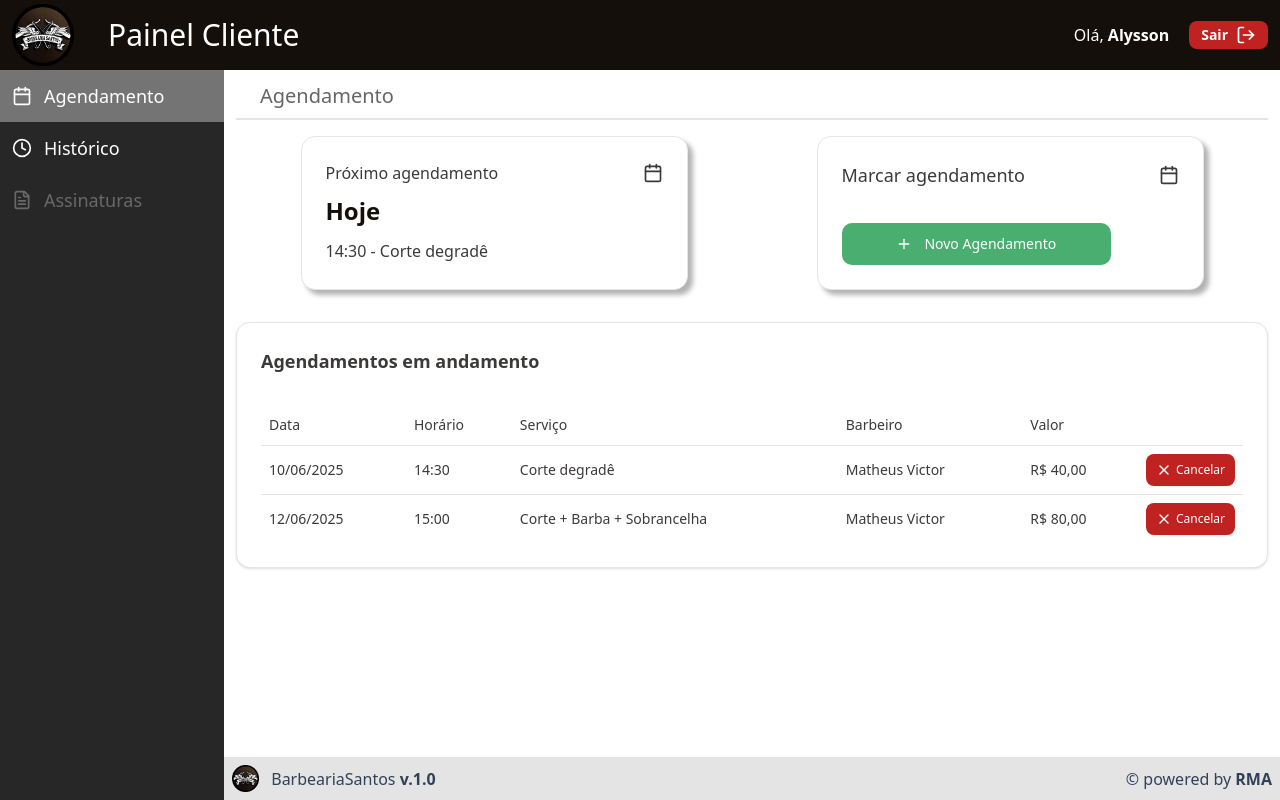
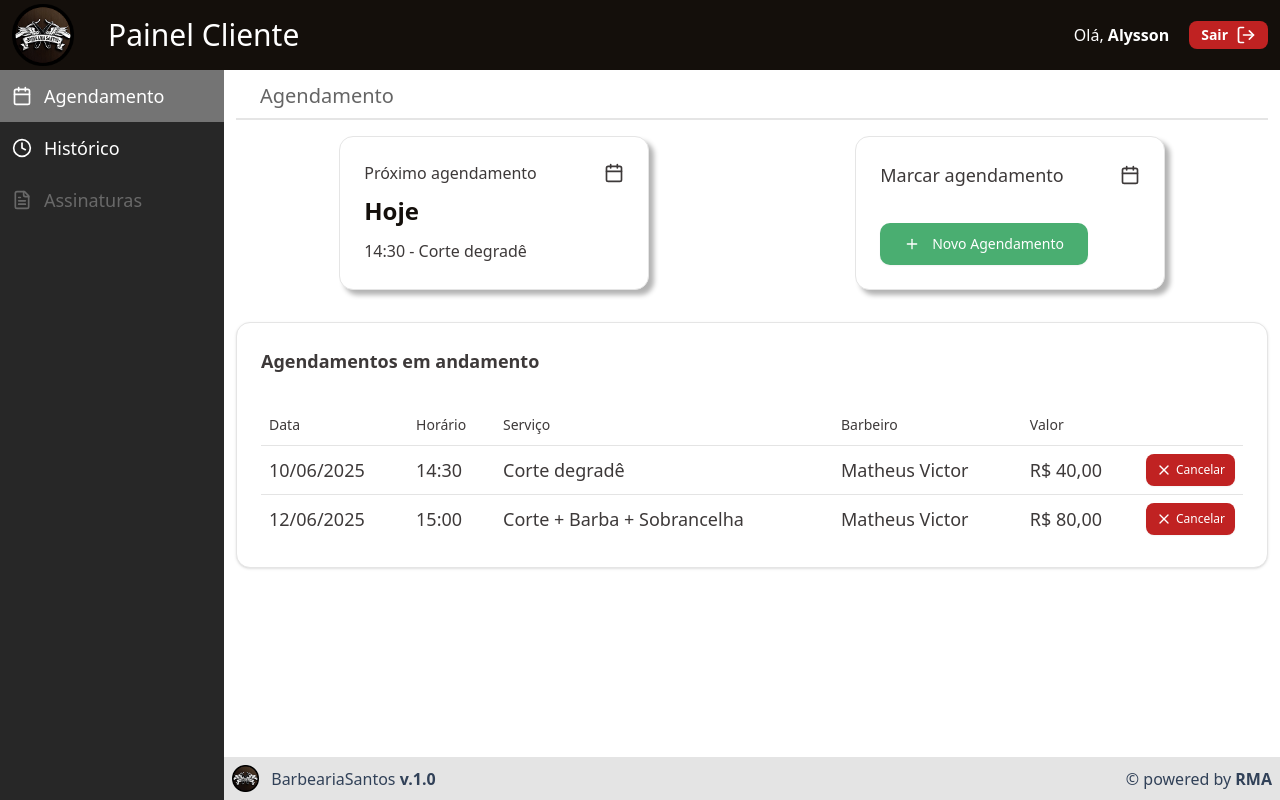
Before and after one commit to alyssongab/barbershop, a Next.js app in the folder frontend/: page /app/cliente/agendamento in a window 1280 px wide. Built offline with nearby package versions, Linux system fonts and the light colour scheme.

Commit message:
style: ajusta width dos cards e tamanho da fonte (agendamentos cliente)

```diff
--- a/frontend/src/components/cliente/agendamento/CardAgendamento.tsx
+++ b/frontend/src/components/cliente/agendamento/CardAgendamento.tsx
@@ -15,7 +15,7 @@ const CardAgendamento = () => {
     const handleCloseModal = () => setModalOpen(false);
 
     return (
-        <Card className="card-detalhes w-3/4 gap-7 hover:scale-105 transform transition-all duration-300">
+        <Card className="card-detalhes w-3/5 gap-7 hover:scale-105 transform transition-all duration-300">
             <CardHeader>
             <div className="flex items-center justify-between">
                 <CardTitle className="text-lg font-medium text-[#3d3939]">Marcar agendamento</CardTitle>
--- a/frontend/src/components/cliente/agendamento/CardDetalhes.tsx
+++ b/frontend/src/components/cliente/agendamento/CardDetalhes.tsx
@@ -3,7 +3,7 @@ import { Card, CardHeader, CardContent, CardTitle, CardDescription } from "@/com
 
 const CardDetalhes = () => {
     return (
-        <Card className="card-detalhes w-3/4 gap-1 hover:scale-105 transform transition-all duration-300">
+        <Card className="card-detalhes w-3/5 gap-1 hover:scale-105 transform transition-all duration-300">
             <CardHeader>
             <div className="flex items-center justify-between">
                 <CardTitle className="text-md font-medium text-[#3d3939]">Próximo agendamento</CardTitle>
--- a/frontend/src/components/cliente/agendamento/TabelaAgendamentos.tsx
+++ b/frontend/src/components/cliente/agendamento/TabelaAgendamentos.tsx
@@ -59,7 +59,7 @@ const TabelaAgendamentos = () => {
           </TableHeader>
           <TableBody>
             {appointments.map((appointment, index) => (
-              <TableRow key={index} className="border-b border-[#e4e4e4]">
+              <TableRow key={index} className="border-b border-[#e4e4e4] text-lg">
                 <TableCell className="text-[#3d3939]">{appointment.date}</TableCell>
                 <TableCell className="text-[#3d3939]">{appointment.time}</TableCell>
                 <TableCell className="text-[#3d3939]">{appointment.service}</TableCell>
```
